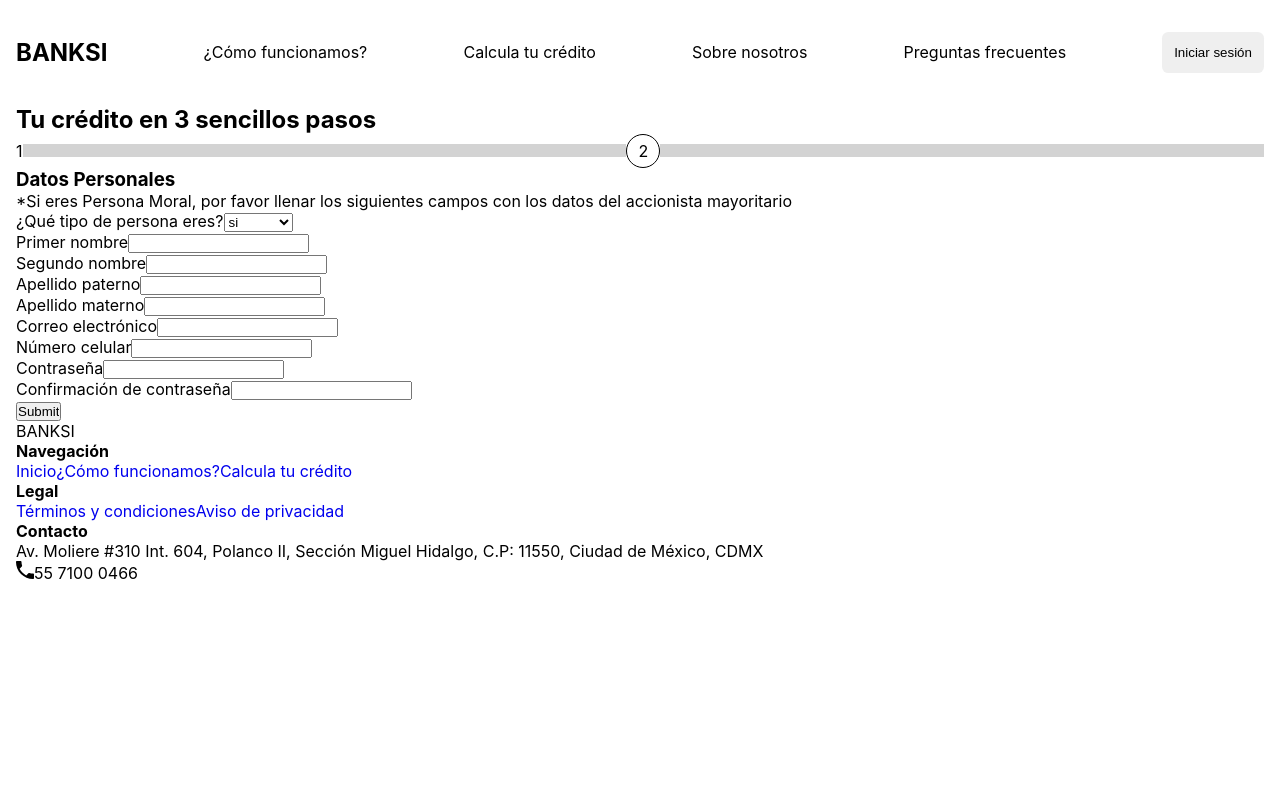
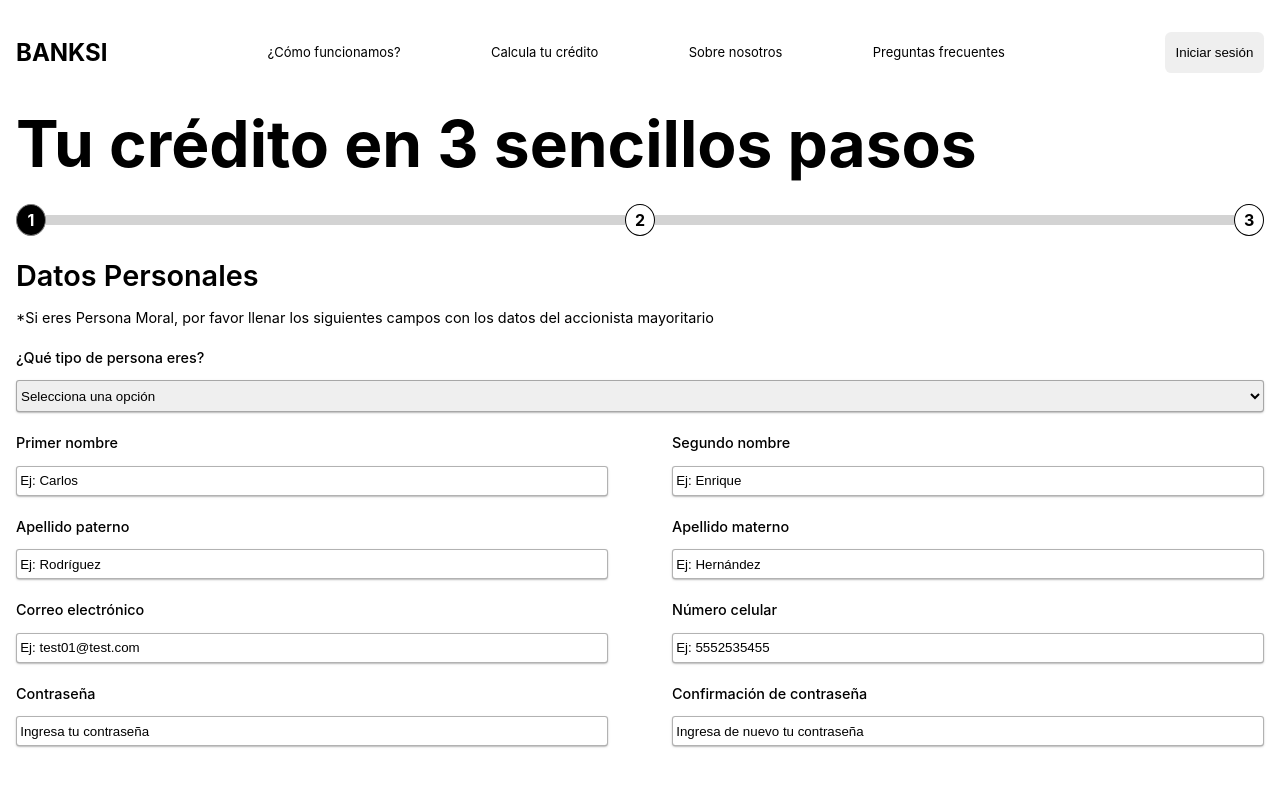
Before and after one commit to EduardoMaPe/banksi, a React (Create React App) app: page / in a window 1280 px wide. Shown: the top 794 px of the page. Built offline with nearby package versions, Linux system fonts and the light colour scheme.

Commit message:
Se termina de estilizar el onboarding step 1, comenzando el onbording step 2

```diff
--- a/src/Step1/components/footer.jsx
+++ b/src/Step1/components/footer.jsx
@@ -1,19 +1,24 @@
 // Components
 import NavFooter from "./nav/navFooter";
 
+// Styles
+import "../styles/footer.styles.css";
+
 const Footer = () => {
   return (
-    <div>
-      <div>BANKSI</div>
+    <div className="footer-container">
+      <div className="footer-container-flex">
+        <div className="footer__logo">BANKSI</div>
         <div>
           <NavFooter />
+
           <div>
             <h4>Contacto</h4>
-          <p>
-            Av. Moliere #310 Int. 604, Polanco II, Sección Miguel Hidalgo, C.P:
-            11550, Ciudad de México, CDMX
+            <p className="footer__contacto__dir">
+              Av. Moliere #310 Int. 604, Polanco II, Sección Miguel Hidalgo,
+              C.P: 11550, Ciudad de México, CDMX
             </p>
-          <p>
+            <p className="svg-center">
               <svg
                 width="18"
                 height="18"
@@ -31,6 +36,7 @@ const Footer = () => {
           </div>
         </div>
       </div>
+    </div>
   );
 };
 export default Footer;
--- a/src/Step1/components/forms/step1Form.jsx
+++ b/src/Step1/components/forms/step1Form.jsx
@@ -1,6 +1,9 @@
+// Styles
+import '../../styles/step1Form.styles.css'
+
 const StepOneForm = () => {
   return (
-    <div>
+    <div className='step1-form'>
       <h3>Datos Personales</h3>
       <p>
         *Si eres Persona Moral, por favor llenar los siguientes campos con los
@@ -8,61 +11,61 @@ const StepOneForm = () => {
       </p>
 
       <form action="">
-        <div>
-          <label htmlFor="">¿Qué tipo de persona eres?</label>
-          <select name="" id="">
-            <option value="">si</option>
-            <option value="">no</option>
-            <option value="">quizas</option>
-            <option value="">no lo se</option>
+        <div className='step1__form__input-flex step1__form__input-border'>
+          <label htmlFor="select">¿Qué tipo de persona eres?</label>
+          <select name="select" id="select">
+            <option value="0">Selecciona una opción</option>
+            <option value="1">no</option>
+            <option value="2">quizas</option>
+            <option value="3">no lo se</option>
           </select>
         </div>
 
-        <div>
-          <div>
-            <label htmlFor="">Primer nombre</label>
-            <input type="text" />
+        <div className='step1__form__input step1__form__input-gap step1__form__input-border'>
+          <div className='step1__form__input-flex step1__form__input-w'>
+            <label htmlFor="primer-nombre">Primer nombre</label>
+            <input id='primer-nombre' type="text" placeholder='Ej: Carlos' />
           </div>
-          <div>
-            <label htmlFor="">Segundo nombre</label>
-            <input type="text" />
+          <div className='step1__form__input-flex step1__form__input-w'>
+            <label htmlFor="segundo-nombre">Segundo nombre</label>
+            <input id='segundo-nombre' type="text" placeholder='Ej: Enrique' />
           </div>
         </div>
 
-        <div>
-          <div>
-            <label htmlFor="">Apellido paterno</label>
-            <input type="text" />
+        <div className='step1__form__input step1__form__input-gap step1__form__input-border'>
+          <div className='step1__form__input-flex step1__form__input-w'>
+            <label htmlFor="apellido-paterno">Apellido paterno</label>
+            <input id='apellido-paterno' type="text" placeholder='Ej: Rodríguez' />
           </div>
-          <div>
-            <label htmlFor="">Apellido materno</label>
-            <input type="text" />
+          <div className='step1__form__input-flex step1__form__input-w'>
+            <label htmlFor="apellido-materno">Apellido materno</label>
+            <input id='apellido-materno' type="text" placeholder='Ej: Hernández' />
           </div>
         </div>
 
-        <div>
-          <div>
-            <label htmlFor="">Correo electrónico</label>
-            <input type="email" />
+        <div className='step1__form__input step1__form__input-gap step1__form__input-border'>
+          <div className='step1__form__input-flex step1__form__input-w'>
+            <label htmlFor="correo-electronico">Correo electrónico</label>
+            <input id='correo-electronico' type="email" placeholder='Ej: test01@test.com' />
           </div>
-          <div>
-            <label htmlFor="">Número celular</label>
-            <input type="tel" />
+          <div className='step1__form__input-flex step1__form__input-w'>
+            <label htmlFor="celular">Número celular</label>
+            <input id='celular' type="tel" placeholder='Ej: 5552535455' />
           </div>
         </div>
 
-        <div>
-          <div>
-            <label htmlFor="">Contraseña</label>
-            <input type="password" />
+        <div className='step1__form__input step1__form__input-gap step1__form__input-border'>
+          <div className='step1__form__input-flex step1__form__input-w'>
+            <label htmlFor="contrasena">Contraseña</label>
+            <input id='contrasena' type="password" placeholder='Ingresa tu contraseña' />
           </div>
-          <div>
-            <label htmlFor="">Confirmación de contraseña</label>
-            <input type="password" />
+          <div className='step1__form__input-flex step1__form__input-w'>
+            <label htmlFor="confirma">Confirmación de contraseña</label>
+            <input id='confirma' type="password" placeholder='Ingresa de nuevo tu contraseña' />
           </div>
         </div>
-        <div>
-          <input type="submit" />
+        <div className='step1__form__button-container'>
+          <input type="submit" value='Continuar' />
         </div>
       </form>
     </div>
--- a/src/Step1/components/nav/navFooter.jsx
+++ b/src/Step1/components/nav/navFooter.jsx
@@ -1,17 +1,19 @@
+// React Router
 import { Link } from "react-router-dom";
-
+// Styles
+import '../../styles/navFooter.styles.css'
 const NavFooter = () => {
   return (
-    <div>
-      <div>
+    <div className="nav-footer-flex">
+      <div className="nav-footer__submenu">
         <h4>Navegación</h4>
-        <ul>
+        <ul className="nav-footer__submenu">
           <Link to={""}>Inicio</Link>
           <Link to={""}>¿Cómo funcionamos?</Link>
           <Link to={""}>Calcula tu crédito</Link>
         </ul>
       </div>
-      <div>
+      <div className="nav-footer__submenu">
         <h4>Legal</h4>
         <Link to={""}>Términos y condiciones</Link>
         <Link to={""}>Aviso de privacidad</Link>
--- a/src/Step1/components/progressBar.jsx
+++ b/src/Step1/components/progressBar.jsx
@@ -1,15 +1,22 @@
 // Styles
 import "../styles/progressBar.styles.css";
 const ProgressBar = () => {
+  const progress = 'progress__bar__steps'
   return (
-    <div>
+    <div className="progress">
       <h2>Tu crédito en 3 sencillos pasos</h2>
       <div className="progress__bar">
-        <div className="progress__bar__inprogress">1</div>
+        <div className="progress__bar__working">
+          <p>1</p>
+        </div>
         <div className="progress__bar__progress">-</div>
-        <div className="progress__bar__steps">2</div>
+        <div className="progress__bar__steps">
+          <p>2</p>
+        </div>
         <div className="progress__bar__progress">-</div>
-        <div className="progress__bar__steps hidden">3</div>
+        <div className={`${progress}`}>
+          <p>3</p>
+        </div>
       </div>
     </div>
   );
--- /dev/null
+++ b/src/Step1/styles/footer.styles.css
@@ -0,0 +1,30 @@
+.footer-container {
+  background-color: lightgrey;
+  padding: 0 1rem;
+}
+.footer-container p {
+  color: white;
+}
+.footer__logo {
+  margin-left: 8rem;
+}
+.footer-container-flex {
+  display: flex;
+  justify-content: space-between;
+  padding-top: 3rem;
+  padding-bottom: 1rem;
+}
+.svg-center {
+  display: flex;
+  align-items: center;
+}
+.footer-container-flex svg {
+  margin-right: 1rem;
+  width: 0.8rem;
+}
+.footer-container-flex svg path {
+  fill: white;
+}
+.footer__contacto__dir {
+  padding: 0.4rem 0;
+}
--- a/src/Step1/styles/navBar.styles.css
+++ b/src/Step1/styles/navBar.styles.css
@@ -12,14 +12,16 @@
   display: flex;
   justify-content: space-between;
   align-items: center;
-  padding: 0 6rem;
+  padding: 0 10rem;
 }
 .nav__ul-flex a {
   color: black;
+  font-size: small;
 }
 .nav__btn-w {
   width: 10%;
   padding: 0.8rem 0;
   border: none;
   border-radius: 0.4rem;
+  cursor: pointer;
 }
--- /dev/null
+++ b/src/Step1/styles/navFooter.styles.css
@@ -0,0 +1,13 @@
+.nav-footer-flex {
+  display: flex;
+  margin-bottom: 1rem;
+  gap: 30%;
+}
+.nav-footer__submenu {
+  display: flex;
+  flex-direction: column;
+  gap: 0.6rem;
+}
+.nav-footer-flex a {
+  color: white;
+}
--- a/src/Step1/styles/progressBar.styles.css
+++ b/src/Step1/styles/progressBar.styles.css
@@ -1,4 +1,8 @@
+.progress h2 {
+  font-size: 4rem;
+}
 .progress__bar {
+  padding: 1.4rem 0;
   display: flex;
   width: 100%;
   justify-content: space-between;
@@ -7,19 +11,31 @@
 .progress__bar__progress {
   background-color: lightgray;
   width: 50%;
-  max-height: 0.8rem;
+  max-height: 0.6rem;
   color: transparent;
 }
 .progress__bar__steps {
-  width: 1rem;
-  height: 1rem;
-  padding: 1rem;
+  width: 2rem;
+  height: 2rem;
   background-color: white;
-  border-radius: 50%;
+  border-radius: 100%;
   display: flex;
   align-items: center;
   justify-content: center;
   border: 1px solid;
+  font-weight: bold;
+}
+.progress__bar__working {
+  width: 2rem;
+  height: 2rem;
+  background-color: black;
+  border-radius: 100%;
+  display: flex;
+  align-items: center;
+  justify-content: center;
+  border: 1px solid grey;
+  color: white;
+  font-weight: bold;
 }
 
 .hidden {
--- /dev/null
+++ b/src/Step1/styles/step1Form.styles.css
@@ -0,0 +1,59 @@
+.step1-form h3 {
+  font-size: 1.8rem;
+  padding-bottom: 1rem;
+  font-weight: 600;
+}
+.step1-form p {
+  font-size: 0.9rem;
+}
+.step1__form__input {
+  display: flex;
+  width: 100%;
+}
+.step1__form__input-gap {
+  gap: 0 4rem;
+}
+.step1__form__input-flex {
+  display: flex;
+  flex-direction: column;
+}
+.step1__form__input-flex label {
+  padding-top: 1.4rem;
+  padding-bottom: 0.9rem;
+  font-weight: 500;
+  font-size: 0.9rem;
+}
+.step1__form__input-border input {
+  border-radius: 0.2rem;
+  border: 1px solid rgba(0, 0, 0, 0.3);
+  box-shadow: 0 1px 3px 0 rgb(0 0 0 / 0.1), 0 1px 2px -1px rgb(0 0 0 / 0.6);
+  padding: 0.4rem 0.4rem 0.4rem 0.2rem;
+}
+.step1__form__input-border input::placeholder {
+  color: black;
+}
+.step1__form__input-border select {
+  border-radius: 0.2rem;
+  border: 1px solid rgba(0, 0, 0, 0.3);
+  box-shadow: 0 1px 3px 0 rgb(0 0 0 / 0.1), 0 1px 2px -1px rgb(0 0 0 / 0.6);
+  padding: 0.4rem 0.4rem 0.4rem 0
+}
+.step1__form__input-w {
+  width: 50%;
+}
+.step1__form__button-container {
+  width: 100%;
+  padding: 3rem 0;
+  display: flex;
+  justify-content: center;
+  align-items: center;
+}
+.step1__form__button-container input {
+  width: 20%;
+  color: white;
+  font-weight: bold;
+  padding: 0.7rem 0;
+  border: none;
+  border-radius: 0.2rem;
+  cursor: pointer;
+}
--- a/src/Step1/views/step1.jsx
+++ b/src/Step1/views/step1.jsx
@@ -5,16 +5,18 @@ import Footer from "../components/footer";
 import ProgressBar from "../components/progressBar";
 
 // Styles
-import '../styles/step1.styles.css'
+import "../styles/step1.styles.css";
 
 const StepOne = () => {
-  return(
-    <section className="step1-w step1-px">
-      <NavBar />
-      <ProgressBar />
-      <StepOneForm />
+  return (
+    <section className="step1-w">
+      <div className="step1-px">
+        <NavBar />
+        <ProgressBar />
+        <StepOneForm />
+      </div>
       <Footer />
     </section>
-  )
+  );
 };
 export default StepOne;
```
Lines whose indentation alone changed are shown as unchanged.
